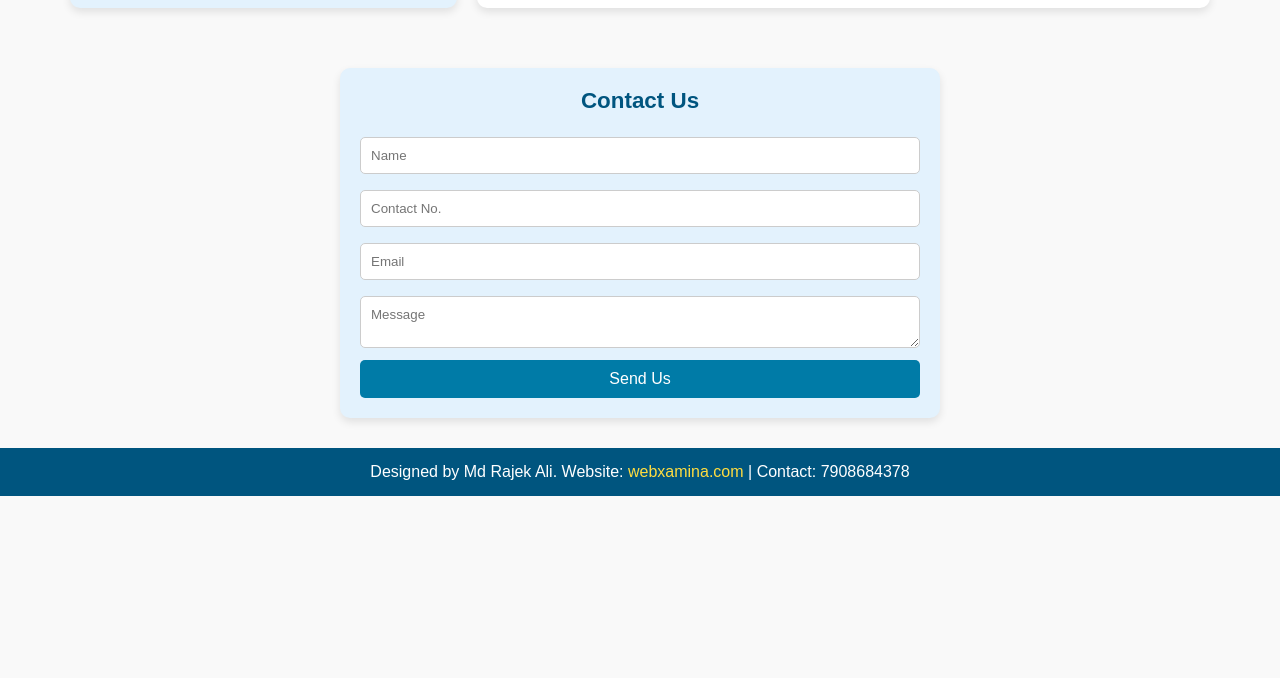
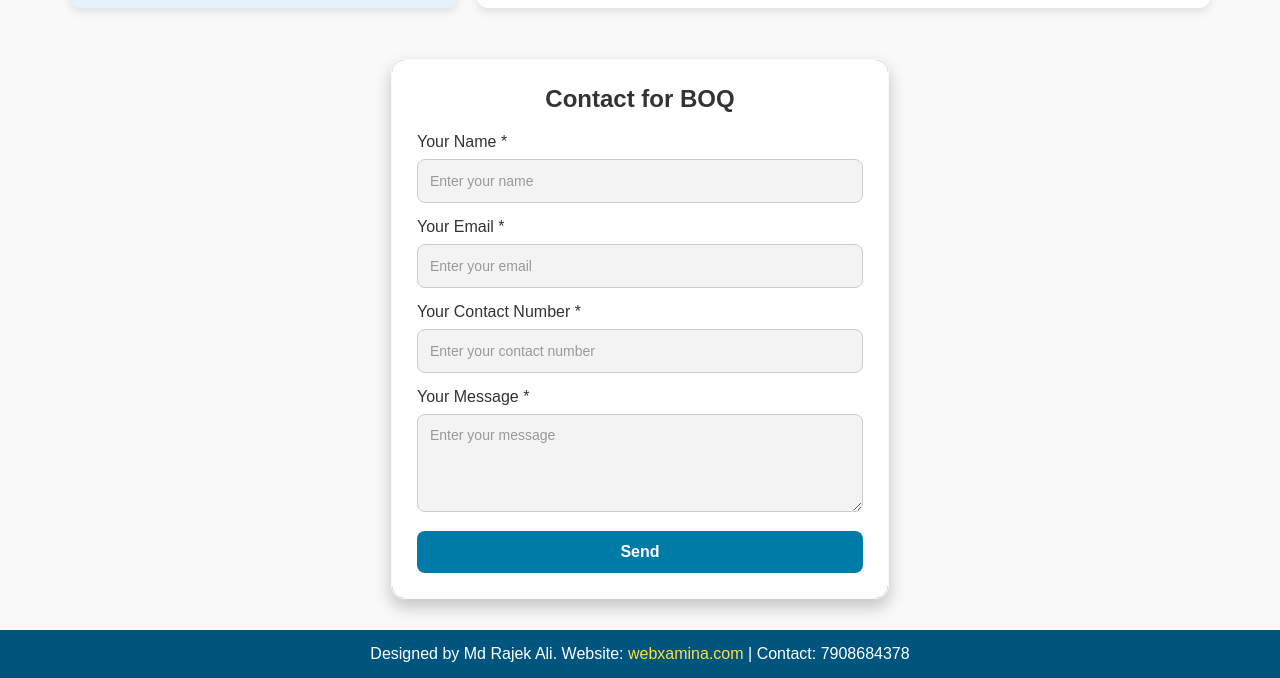
Before and after one commit to ARLIGHTING/arlightingsolution-company, a plain HTML site: page index.html in a window 1280 px wide. Shown: the part 1271-1949 px from the top of the page. Before the commit the page ends 1767 px from the top, so only its background shows below. Drawn offline with Linux system fonts and the light colour scheme.

Commit message:
Update index.html

```diff
--- a/index.html
+++ b/index.html
@@ -107,42 +107,101 @@
             transform: scale(1.05);
         }
 
-        /* Contact Form (Below) */
-        .contact-form {
-            max-width: 600px;
-            background-color: #e3f2fd;
-            padding: 20px;
-            margin: 30px auto 0;
-            border-radius: 10px;
-            box-shadow: 0 4px 8px rgba(0, 0, 0, 0.1);
+      /* Contact Form */
+.form-new {
+    width: 90%;
+    max-width: 500px;
+    padding: 25px;
+    background: #ffffff;
+    border-radius: 15px;
+    margin: 20px auto;
+    box-shadow: 0 8px 16px rgba(0, 0, 0, 0.2); /* Soft shadow for depth */
+    border: 2px solid transparent;
+    background-clip: padding-box;
+    position: relative;
+    overflow: hidden;
 }
-        .contact-form h2 {
-            color: #00557f;
-            font-size: 1.4em;
+
+/* Gradient border effect */
+.form-new::before {
+    content: "";
+    position: absolute;
+    top: -2px;
+    left: -2px;
+    right: -2px;
+    bottom: -2px;
+    z-index: -1;
+    border-radius: 17px;
+    background: linear-gradient(135deg, #ff4b1f, #007ba7); /* Gradient border */
+}
+
+/* Heading */
+.form-new h3 {
+    text-align: center;
+    font-size: 24px;
+    color: #333333;
+    margin-bottom: 20px;
+    font-weight: bold;
+}
+
+/* Label styling */
+.form-new label {
+    display: block;
+    font-size: 16px;
+    color: #333333;
+    margin-bottom: 8px;
+    text-align: left;
+}
+
+/* Input and Textarea Styling */
+.form-new input,
+.form-new textarea {
+    width: 100%;
+    padding: 12px;
     margin-bottom: 15px;
-            text-align: center;
+    background-color: #f3f3f3;
+    border: 1px solid #cccccc;
+    border-radius: 8px;
+    color: #333333;
+    font-size: 16px;
+    transition: border-color 0.3s, box-shadow 0.3s;
 }
-        .contact-form input, .contact-form textarea {
+
+/* Hover effect on inputs */
+.form-new input:focus,
+.form-new textarea:focus {
+    border-color: #007ba7;
+    box-shadow: 0 0 8px rgba(0, 123, 167, 0.2); /* Subtle focus glow */
+}
+
+/* Placeholder color */
+.form-new input::placeholder,
+.form-new textarea::placeholder {
+    color: #999999;
+    font-size: 14px;
+}
+
+/* Button Styling */
+.form-new button {
     width: 100%;
-            padding: 10px;
-            margin: 8px 0;
-            border: 1px solid #ccc;
-            border-radius: 5px;
+    padding: 12px;
+    background-color: #007ba7;
+    color: white;
+    font-weight: bold;
+    border: none;
+    border-radius: 8px;
+    transition: background-color 0.3s, transform 0.2s;
+    font-size: 16px;
 }
-        .contact-form button {
-            width: 100%;
-            padding: 10px;
-            background-color: #007ba7;
-            color: #fff;
-            border: none;
-            border-radius: 5px;
-            cursor: pointer;
-            font-size: 1em;
-            transition: background-color 0.3s ease;
+
+/* Button Hover Effect */
+.form-new button:hover {
+    background-color: #00557f;
+    transform: scale(1.02); /* Slight enlargement on hover */
 }
-        .contact-form button:hover {
-            background-color: #00557f;
-        }
+
+
+
 
         /* Footer */
         footer {
@@ -217,14 +276,22 @@
     </div>
 
     <!-- Contact Form (Below) -->
-    <div class="contact-form">
-        <h2>Contact Us</h2>
-        <form action="#" method="post">
-            <input type="text" name="name" placeholder="Name" required>
-            <input type="tel" name="contact" placeholder="Contact No." required>
-            <input type="email" name="email" placeholder="Email" required>
-            <textarea name="message" placeholder="Message" required></textarea>
-            <button type="submit">Send Us</button>
+     <div class="form-new">
+        <h3>Contact for BOQ</h3>
+        <form id="google-sheet-form">
+            <label for="Name">Your Name *</label>
+            <input type="text" name="Name" id="Name" placeholder="Enter your name" required>
+
+            <label for="Email">Your Email *</label>
+            <input type="email" name="Email" id="Email" placeholder="Enter your email" required>
+
+            <label for="Phone">Your Contact Number *</label>
+            <input type="text" name="Phone" id="Phone" placeholder="Enter your contact number" required>
+
+            <label for="Message">Your Message *</label>
+            <textarea name="Message" id="Message" rows="4" placeholder="Enter your message" required></textarea>
+
+            <button type="button" onclick="submitForm()">Send</button>
         </form>
     </div>
 
@@ -232,5 +299,21 @@
     <footer>
         <p>Designed by Md Rajek Ali. Website: <a href="https://webxamina.com" target="_blank">webxamina.com</a> | Contact: 7908684378</p>
     </footer>
+
+<script>
+        function submitForm() {
+            const scriptURL = 'https://script.google.com/macros/s/AKfycbzbv15oAJepvxKy3VZpqTxekib1R3GiC3q6nwwN-WA5KvE3fvsOfvr7SImTYKYb96fZnw/exec';
+            const form = document.getElementById('google-sheet-form');
+            const formData = new FormData(form);
+
+            fetch(scriptURL, { method: 'POST', body: formData })
+                .then(response => {
+                    alert("Thank you! Your message has been sent.");
+                    form.reset();  // Clear the form after submission
+                })
+                .catch(error => alert("Oops! Something went wrong. Please try again."));
+        }
+    </script>
+
 </body>
 </html>
```
Lines whose indentation alone changed are shown as unchanged.
